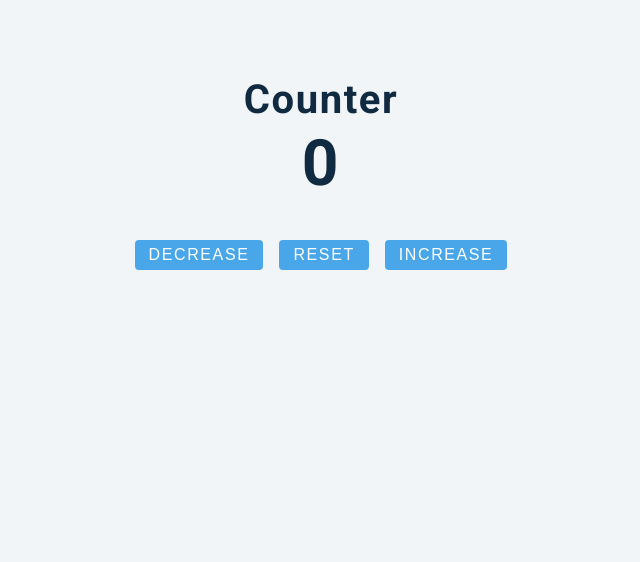
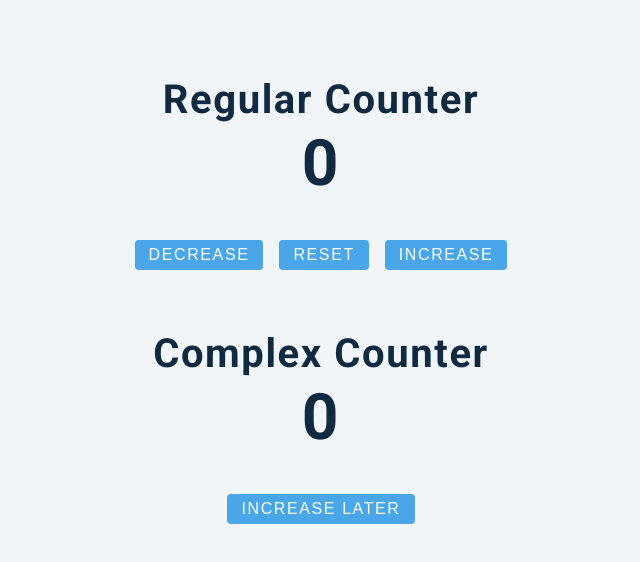
Before and after one commit to newdevmike22/Advanced-React, a React (Create React App) app in the folder practice/: page / in a window 1280 px wide. Shown: the top 562 px of the page, without its empty margins (319-959 px from the left). Built offline with nearby package versions, Linux system fonts and the light colour scheme.

Commit message:
Branch - 7
Creating a counter with useState update.

```diff
--- a/practice/src/tutorial/1-useState/useState-counter.js
+++ b/practice/src/tutorial/1-useState/useState-counter.js
@@ -5,14 +5,29 @@ const Counter = () => {
     const reset = () => {
         setValue(0)
     }
+
+    const complexIncrease = () => {
+        setTimeout(() => {
+            //setValue(value + 1);
+            setValue((prevState) => {
+                return prevState + 1;
+            })
+        }, 2000)
+    }
+
     return (
         <>
             <section className="counter">
-                <h2>Counter</h2>
+                <h2>Regular Counter</h2>
                 <h1>{value}</h1>
                 <button className="btn" onClick={() => setValue(value - 1)}>DECREASE</button>
                 <button className="btn" onClick={reset}>RESET</button>
                 <button className="btn" onClick={() => setValue(value + 1)}>INCREASE</button>
+            </section>
+            <section>
+                <h2>Complex Counter</h2>
+                <h1>{value}</h1>
+                <button className="btn" onClick={complexIncrease}>INCREASE LATER</button>
             </section>
         </>
     )
```
